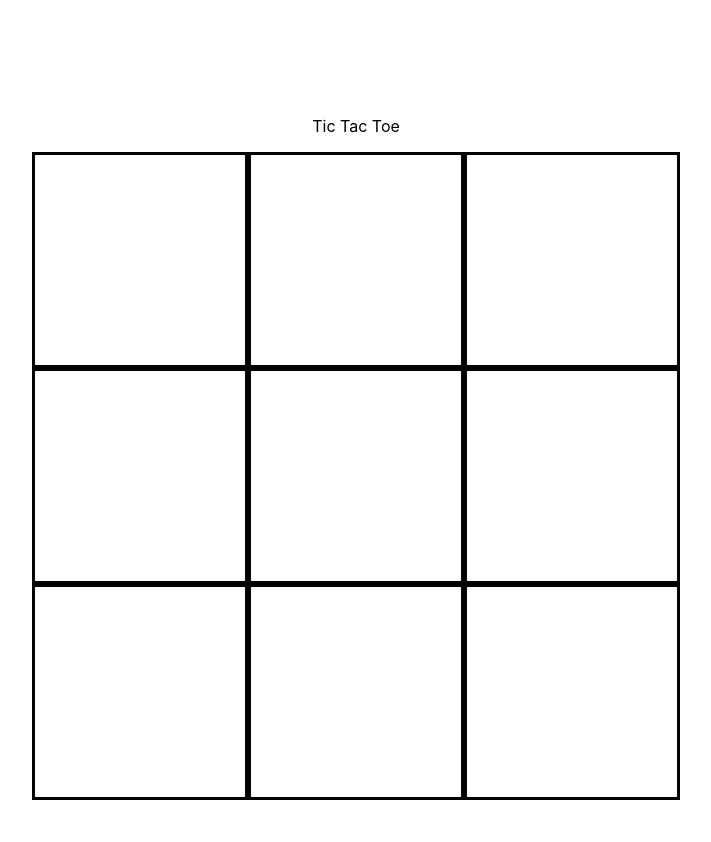
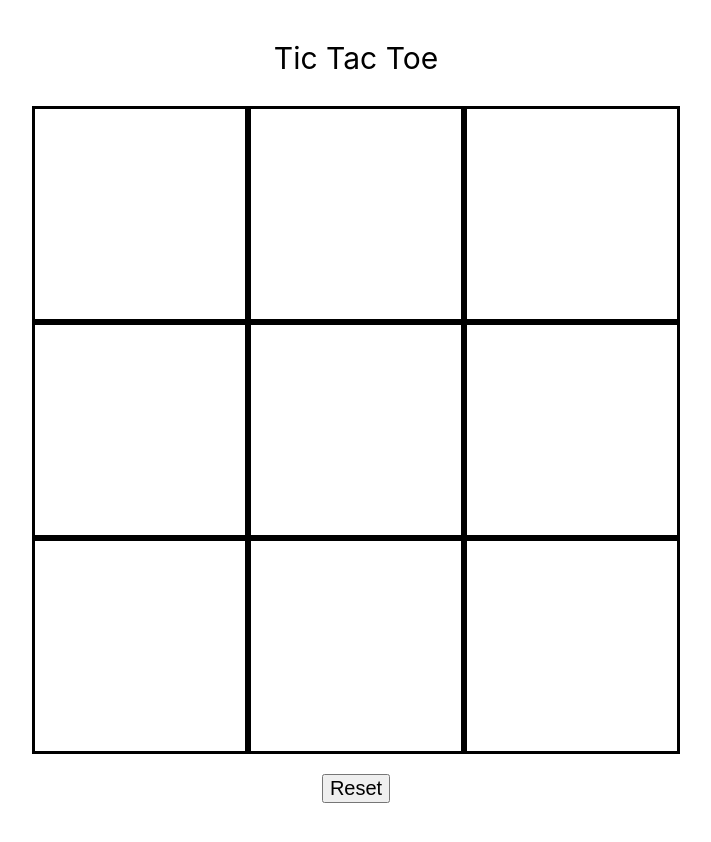
Before and after one commit to missjennbo/workshop-tictactoe-react, a React (Create React App) app: page / in a window 1280 px wide. Shown: the top 842 px of the page, without its empty margins (284-995 px from the left). After the commit the page ends 803 px from the top, so only its background shows below. Built offline with nearby package versions, Linux system fonts and the light colour scheme.

Commit message:
Exercises solutions

```diff
--- a/src/components/Game/GameView.module.scss
+++ b/src/components/Game/GameView.module.scss
@@ -1,7 +1,12 @@
 .container {
-    margin-top: 50px;
+    margin-top: 10px;
     display: flex;
     flex-direction: column;
     align-items: center;
-    padding: 50px;
+    font-size: 30px;
 }
+
+.reset-button {
+    margin-top: 20px;
+    font-size: 20px;
+}
--- a/src/components/Game/GameView.tsx
+++ b/src/components/Game/GameView.tsx
@@ -1,12 +1,12 @@
 import React, {useState} from 'react';
 import BoardView from '../Board/BoardView';
-import {initialGame} from './initialGame';
-import {getNextBoard, getNextPlayer, isGameFinished} from '../../logic/game';
+import {getInitialBoard} from './initialBoard';
+import {displayWinner, getNextBoard, getNextPlayer, isGameFinished} from '../../logic/game';
 import styles from './GameView.module.scss';
 import {Cell, Player} from '../types';
 
 const GameView = (): JSX.Element => {
-    const [board, setBoard] = useState(initialGame);
+    const [board, setBoard] = useState(getInitialBoard());
     const [gameFinished, setGameFinished] = useState(false);
     const [currentPlayer, setCurrentPlayer] = useState(Player.heart);
 
@@ -18,10 +18,20 @@ const GameView = (): JSX.Element => {
         setGameFinished(isGameFinished(board, currentPlayer));
         setCurrentPlayer(getNextPlayer(currentPlayer));
     };
+
+    const resetGame = (): void => {
+        setBoard(getInitialBoard());
+        setGameFinished(false);
+    };
+
     return (
         <div className={styles['container']}>
             <p>Tic Tac Toe</p>
             <BoardView boardData={board} onClick={onCellClick} />
+            {gameFinished && <p>{displayWinner(currentPlayer)} hat gewonnen!</p>}
+            <button className={styles['reset-button']} onClick={resetGame}>
+                Reset
+            </button>
         </div>
     );
 };
--- a/src/components/Game/initialGame.ts
+++ b/src/components/Game/initialBoard.ts
@@ -1,6 +1,6 @@
 import {Board, Player} from '../types';
 
-export const initialGame: Board = [
+export const getInitialBoard = (): Board => [
     [
         {filledWith: Player.none, row: 0, column: 0},
         {filledWith: Player.none, row: 0, column: 1},
--- a/src/logic/game.ts
+++ b/src/logic/game.ts
@@ -64,3 +64,5 @@ export const getNextBoard = (board: Board, cell: Cell, gameFinished: boolean, cu
     }
     return board;
 };
+
+export const displayWinner = (player: Player): string => (player == Player.cross ? 'Herz' : 'Kreuz');
```
